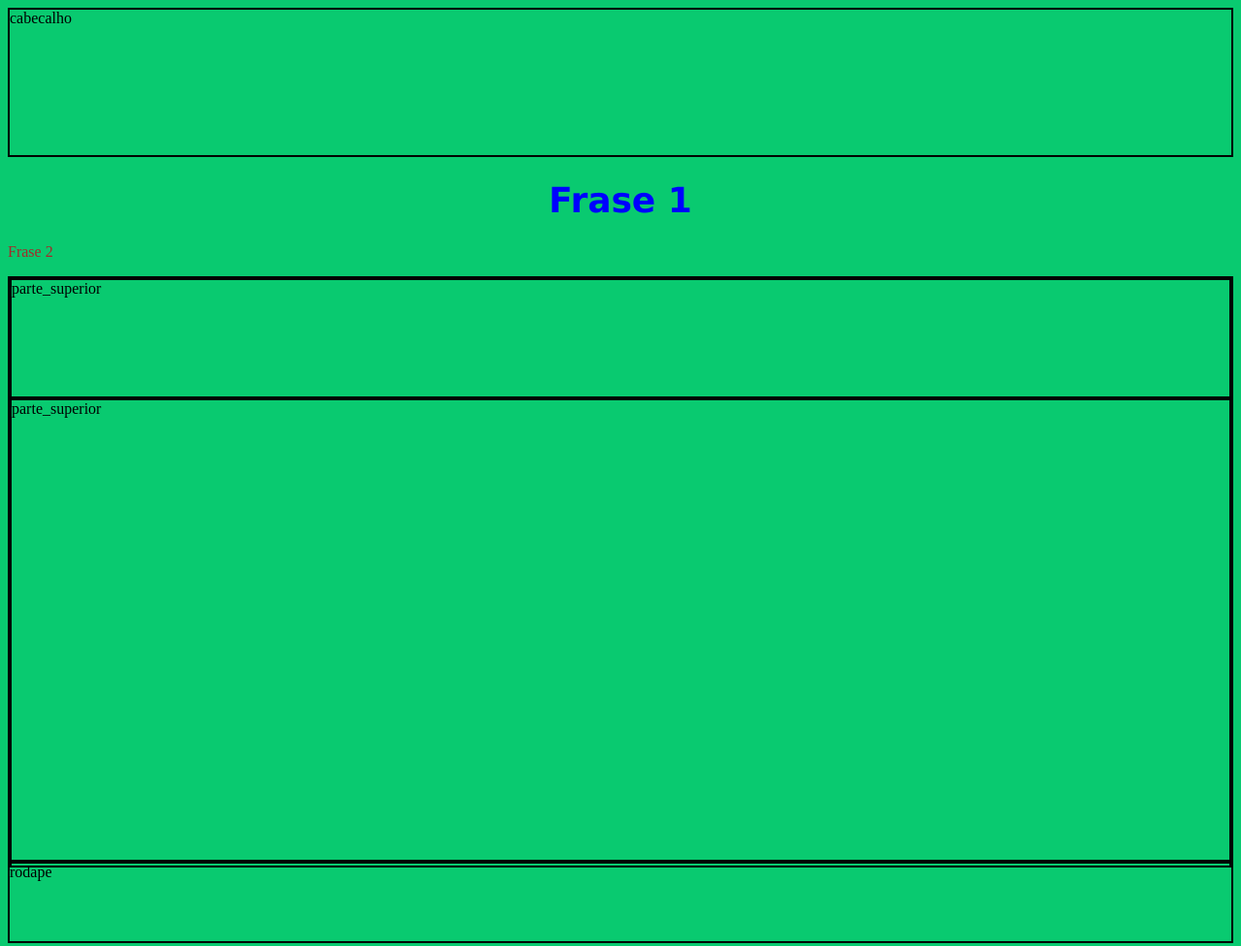
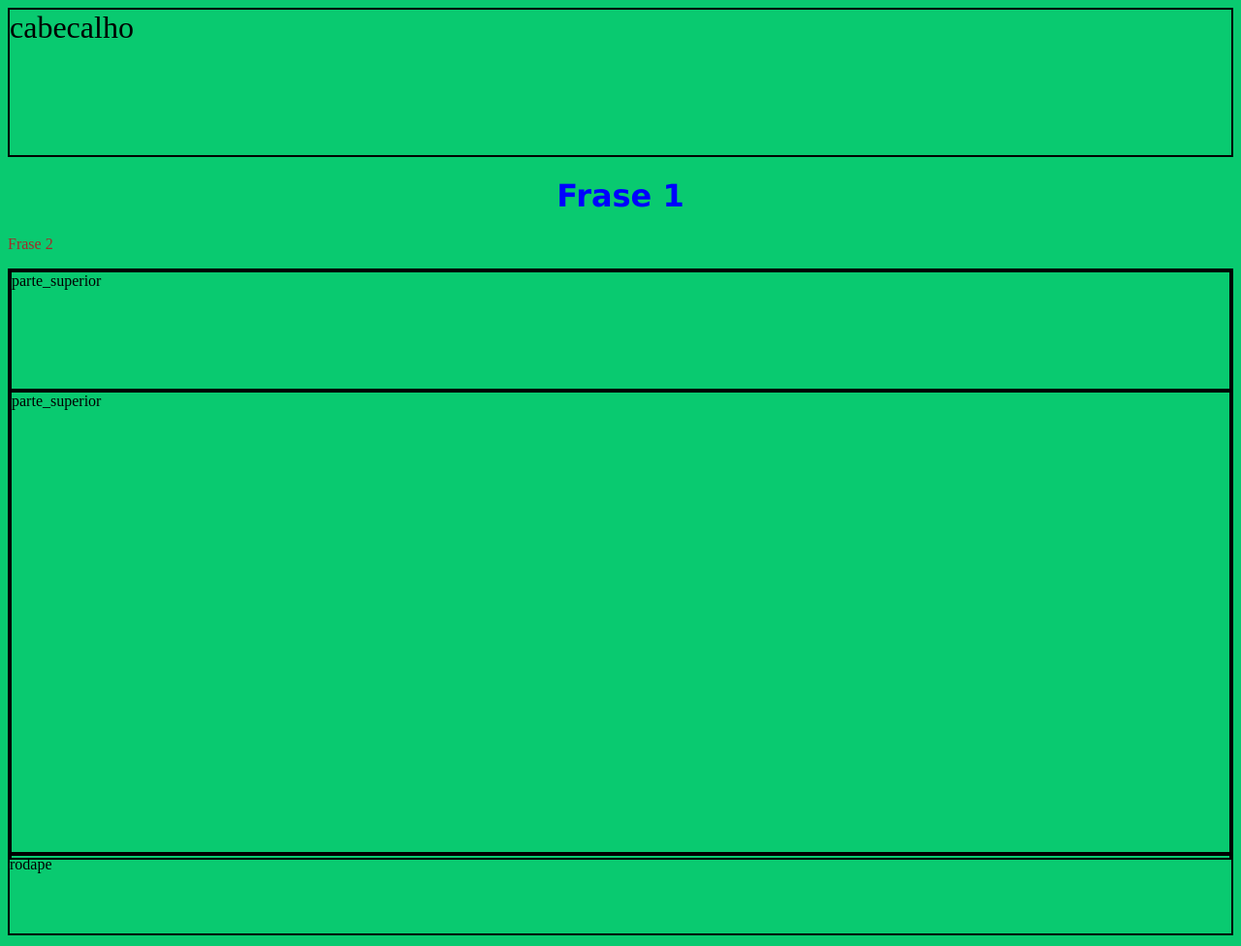
Before and after one commit to tsoares-dev/servicenow, a plain HTML site: page index.html in a window 1280 px wide. Shown: the whole page at 97% size. Drawn offline with Linux system fonts and the light colour scheme.

Commit message:
Update estilo.css
update

```diff
--- a/estilo.css
+++ b/estilo.css
@@ -10,7 +10,7 @@ body {
 h1{
   color: blue;
   font-family: Verdana, Geneva, Tahoma, sans-serif;
-  font-size: 36px;
+  /* font-size: 36px; */
   /* background-color: darkgoldenrod; */
   text-align: center;
   text-shadow: 10px;
@@ -27,6 +27,7 @@ div{
 
 #cabecalho{
   height: 150px;
+  font-size: xx-large;
 }
 
 #corpo{
```
